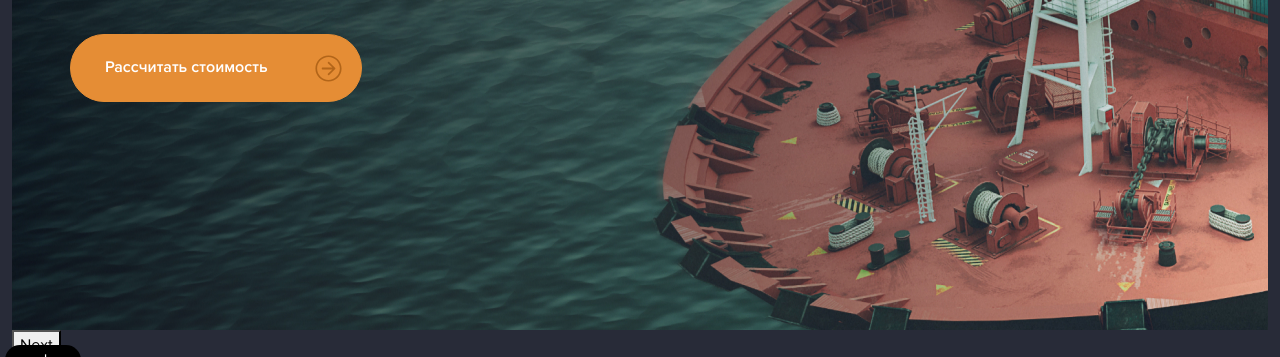
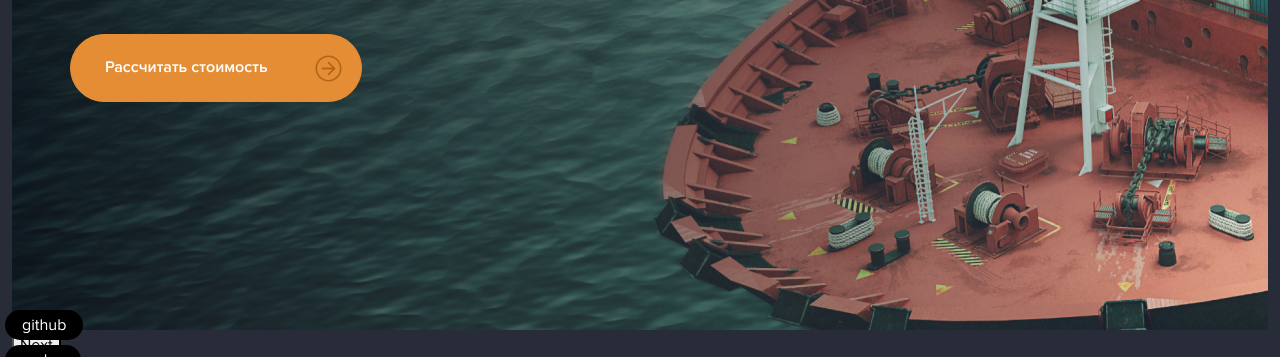
Before and after one commit to SergeyObertas/FirstProject-MasterTao, a website: page dev/index.html in a window 1280 px wide. Shown: the part 415-772 px from the top of the page. Drawn offline with nearby package versions, Linux system fonts and the light colour scheme; files that its build step writes are made by us from their sources.

```diff
--- a/dev/sass/footer.scss
+++ b/dev/sass/footer.scss
@@ -3,7 +3,7 @@
     background: $color-secondary;
     margin-top: auto;
 }
-.markap{
+.markap {
     position: fixed;
     left: 5px;
     bottom: 10px;
@@ -19,3 +19,20 @@
         color: red;
     }
 }
+.github {
+    position: fixed;
+    left: 5px;
+    bottom: 45px;
+    background-color: #000;
+    color: #fff;
+    text-decoration: none;
+    display: inline-block;
+    width: fit-content;
+    padding: 7px 17px;
+    border-radius: 23px;
+    line-height: 1;
+    &:hover {
+        color: red;
+    }
+
+}
--- a/dev/templates/footer.html
+++ b/dev/templates/footer.html
@@ -2,6 +2,7 @@
 	Footer
 </footer>
 <a href="markap.html" class="markap">markap</a>
+<a href="https://github.com/SergeyObertas/FirstProject-MasterTao.git" class="github">github</a>
 <script src="assets/js/jquery-3.6.4.min.js"></script>
 <script src="assets/js/bootstrap.bundle.min.js"></script>
 <script src="assets/js/slick.min.js"></script>
```
